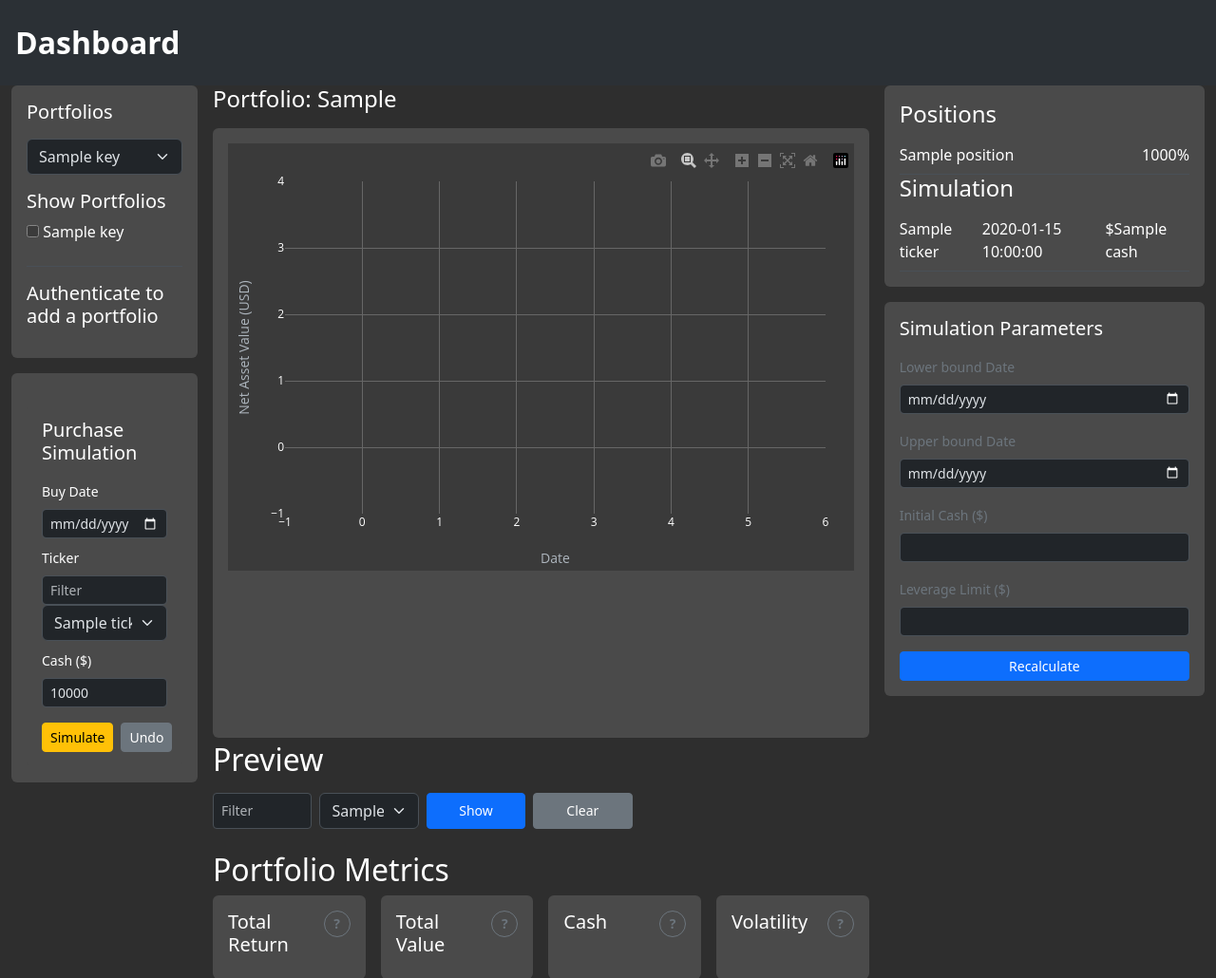
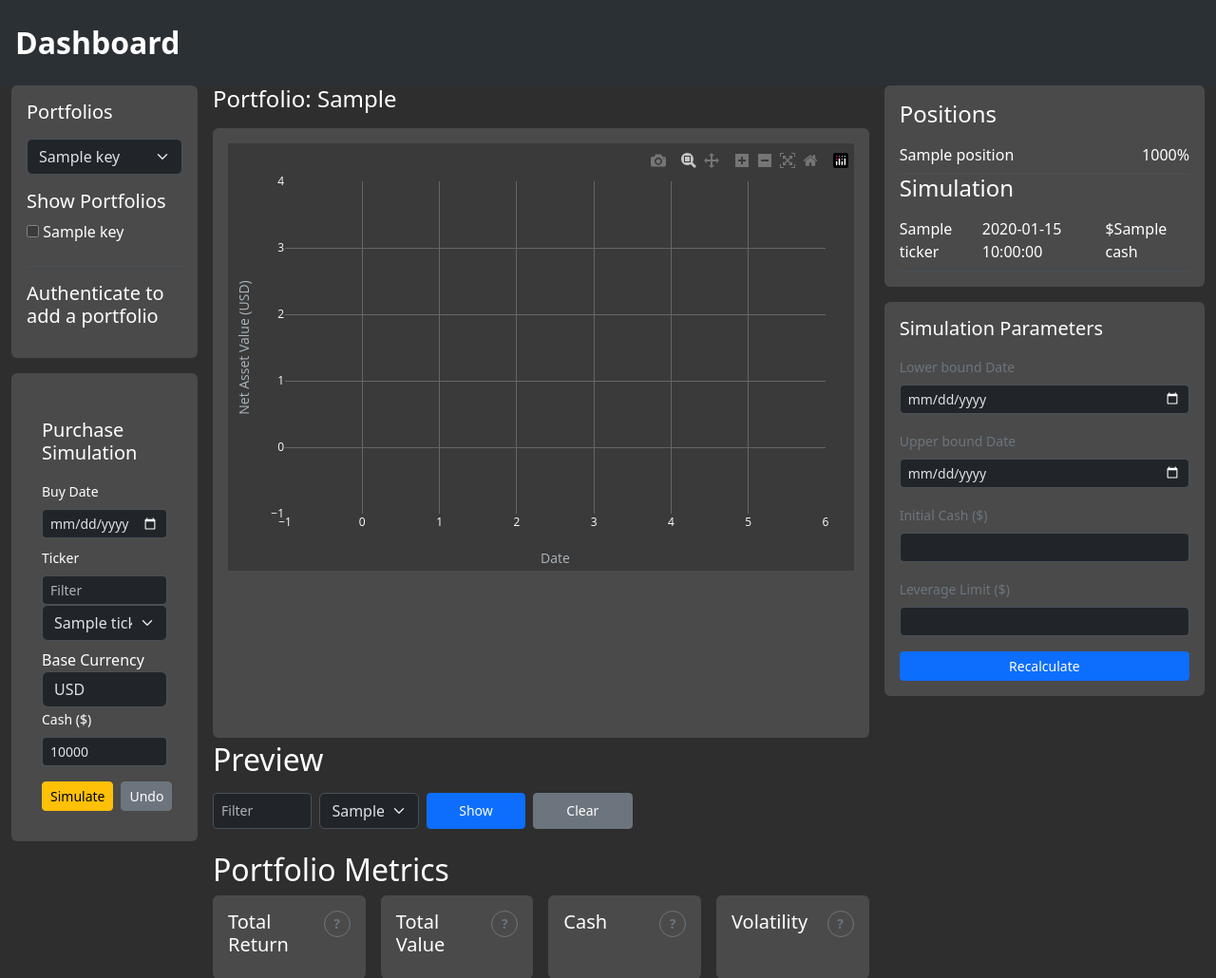
Before and after one commit to aachen-investment-club/portfolio-management, a Flask app: template portfolio/templates/index.html in a window 1280 px wide. Shown: the top 1030 px of the page at 95% size. Run offline with Flask 3, Linux system fonts and the light colour scheme; the template is opened without the code that fills it: most values are stand-ins (such as "Sample title", 1, 10 or a date in 2020); parts of the project's set-up code (start-up, migrations or seed data) failed here and were passed over; some libraries are stand-ins or nearby versions.

Commit message:
added the ability to consider forex and select base currency in simulations

```diff
--- a/portfolio/backend.py
+++ b/portfolio/backend.py
@@ -23,6 +23,10 @@ def get_real_portfolio():
 @bp_api.route("/api/simulate/purchase", methods=["POST"])
 def simulate_purchase():
     trade = request.json
+
+    # capture base currency (default USD)
+    trade["base_currency"] = trade.get("base_currency", "USD")
+
 
     simulation = json.loads(
         request.cookies.get("simulation") or "[]"
--- a/portfolio/routes.py
+++ b/portfolio/routes.py
@@ -217,8 +217,9 @@ def index():
     sim_nav_ts = None
 
     if len(simulation) > 0:
+        base_currency = simulation[0].get("base_currency", "USD")
         sim_nav, sim_metrics = simulate(
-            selected_data, simulation, initial_cash, leverage)
+            selected_data, simulation, initial_cash, leverage, base_currency=base_currency)
 
         sim_nav_ts = [
             {"date": d.strftime("%Y-%m-%d"), "nav": float(v)}
--- a/portfolio/templates/components/purchase_simulation.html
+++ b/portfolio/templates/components/purchase_simulation.html
@@ -19,6 +19,19 @@
         </select>
     </div>
 
+    <div class="form-group">
+    <label for="base-currency">Base Currency</label>
+    <select id="base-currency" class="form-control">
+        <option value="USD" selected>USD</option>
+        <option value="EUR">EUR</option>
+        <option value="GBP">GBP</option>
+        <option value="JPY">JPY</option>
+        <option value="CHF">CHF</option>
+        <option value="AUD">AUD</option>
+        <option value="CNH">CNH</option>
+    </select>
+    </div>
+
     <div class="mb-2">
         <label class="form-label small">Cash ($)</label>
         <input id="sim-cash" type="number" class="form-control form-control-sm" value="10000">
--- a/portfolio/templates/index.js
+++ b/portfolio/templates/index.js
@@ -215,13 +215,16 @@ async function simulate() {
     return;
   }
 
+ const baseCurrency = document.getElementById("base-currency").value;
+
   const res = await fetch("/api/simulate/purchase", {
     method: "POST",
     headers: {"Content-Type":"application/json"},
     body: JSON.stringify({
       date: buyDate.value,
       ticker: ticker.value.toUpperCase(),
-      cash: amount.value
+      cash: amount.value,
+      base_currency: baseCurrency  // Add this
     })
   });
 
```
Also changed, not shown: portfolio/utils/simulate.py (+10 -1 lines).
